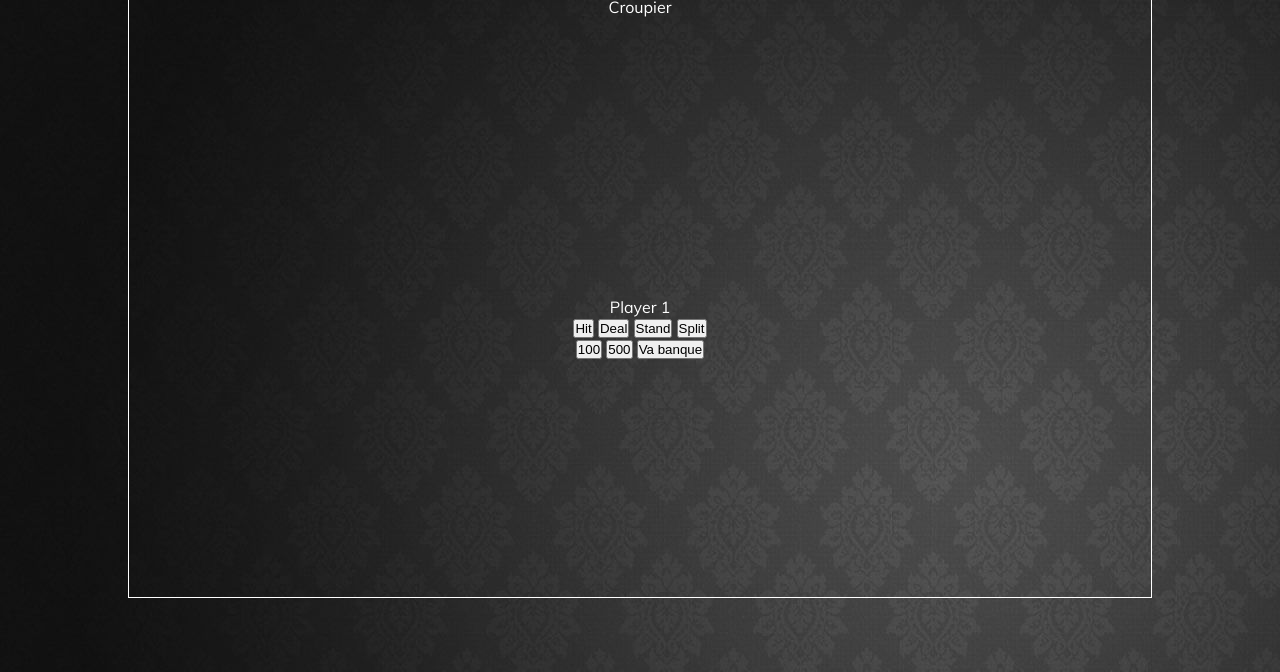
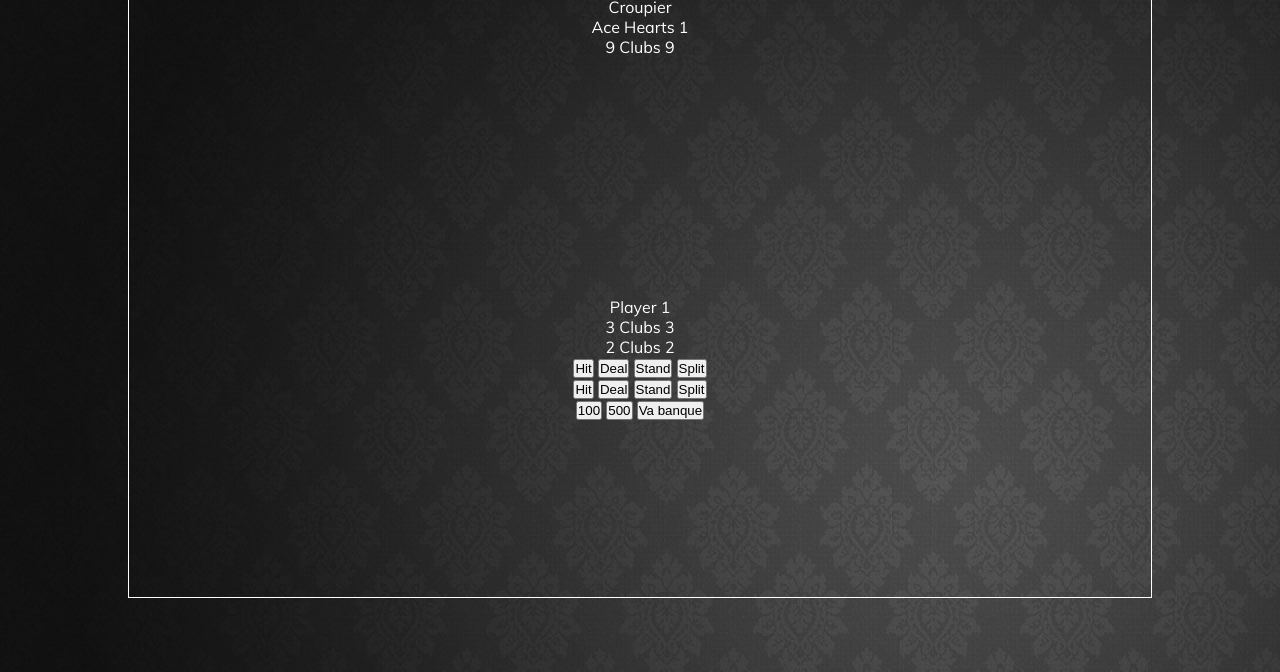
Before and after one commit to najwer23/blackjack, a plain HTML site: page index.html in a window 1280 px wide. Shown: the part 128-800 px from the top of the page. Drawn offline with Linux system fonts and the light colour scheme.

Commit message:
New function allows update curent situation on the table

```diff
--- a/JS/blackjack.js
+++ b/JS/blackjack.js
@@ -89,8 +89,33 @@ window.onload = function () {
 function runBlackjack(gameTable) {
     gameTable.createGame();
     let players = gameTable.players;
+    updateCardsOnTheTable(players);
+}
 
-    console.log(players)
+function updateCardsOnTheTable(players) {
+    let cardsArr, partClassName, handleClassElement, cardToShow;
+    for(let i=0; i<players.length; i++) {
+        for (let j=0; j<players[i].handCards.length; j++) {
+
+            partClassName = j == 0 ? "left" : "right";
+            cardToShow = "";
+            cardsArr = players[i].handCards[j];
+
+            for (let k=0; k<cardsArr.length; k++) {
+                cardToShow += "" + cardsArr[k].name + " " + cardsArr[k].suit + " " + cardsArr[k].value + "<br>";
+            }
+
+            if (players[i].name == "Croupier") {
+                handleClassElement = document.querySelector(".dealer-cards-column-"+partClassName+"-view");
+                handleClassElement.innerHTML = cardToShow;
+            }
+
+            if (players[i].name != "Croupier") {
+                handleClassElement = document.querySelectorAll(".player-cards-column-"+partClassName+"-view")[i-1];
+                handleClassElement.innerHTML = cardToShow;
+            }
+        }
+    }
 }
 
 function load13JsonCards(suit) {
--- a/index.html
+++ b/index.html
@@ -17,17 +17,33 @@
             <h1>Blackjack</h1>
             <section id="dealer" class="area-dealer">
                 <div class="dealer-name"><p>Croupier</p></div>
-                <div class="dealer-cards"></div>
+                <div class="dealer-cards-column-left">
+                    <div class="dealer-cards-column-left-view"></div>
+                </div>
+                <div class="dealer-cards-column-right">
+                    <div class="dealer-cards-column-right-view"></div>
+                </div>
             </section>
             <section id="players" class="area-players">
                 <div class="player">
                     <div class="player-name"><p>Player 1</p></div>
-                    <div class="player-cards"></div>
-                    <div class="player-buttons">
-                        <button type="button" class="button-hit">Hit</button>
-                        <button type="button" class="button-deal">Deal</button>
-                        <button type="button" class="button-stand">Stand</button>
-                        <button type="button" class="button-split">Split</button>
+                    <div class="player-cards-column-left">
+                        <div class="player-cards-column-left-view"></div>
+                        <div class="player-buttons">
+                            <button type="button" class="button-hit">Hit</button>
+                            <button type="button" class="button-deal">Deal</button>
+                            <button type="button" class="button-stand">Stand</button>
+                            <button type="button" class="button-split">Split</button>
+                        </div>
+                    </div>
+                    <div class="player-cards-column-right">
+                        <div class="player-cards-column-right-view"></div>
+                        <div class="player-buttons">
+                            <button type="button" class="button-hit">Hit</button>
+                            <button type="button" class="button-deal">Deal</button>
+                            <button type="button" class="button-stand">Stand</button>
+                            <button type="button" class="button-split">Split</button>
+                        </div>
                     </div>
                     <div class="coins">
                         <button type="button" class="button-100">100</button>
```
